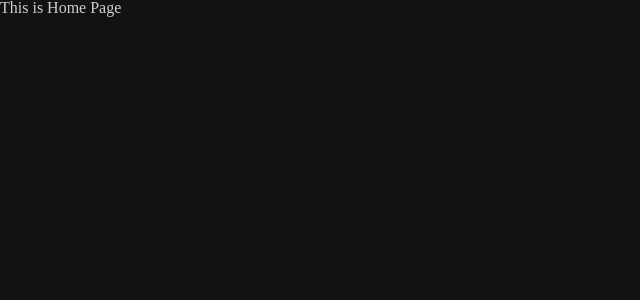
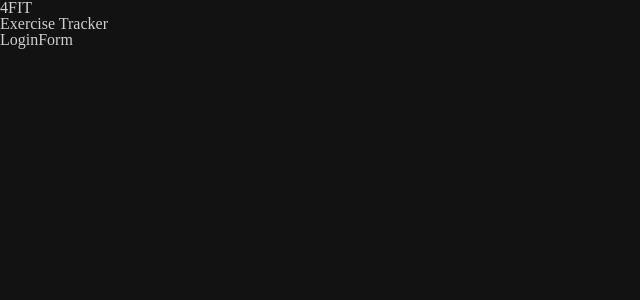
Before and after one commit to Shacript/4fit, a React (Create React App) app: page / in a window 1280 px wide. Shown: the top 300 px of the page, without its empty margins (0-640 px from the left). Built offline with nearby package versions, Linux system fonts and the light colour scheme.

Commit message:
Add 3 components and make routes file support child component follow react-router guide.

```diff
--- a/src/App.js
+++ b/src/App.js
@@ -14,8 +14,16 @@ function App() {
     <div className="App">
       <main>
         <Routes>
-          {routes.map(({ path, component }, route_key) => (
-            <Route path={path} element={component} key={route_key} />
+          {routes.map(({ path, component, childComponents }, route_key) => (
+            <Route path={path} element={component} key={route_key}>
+              {childComponents.map((child, childRoute_key) => (
+                <Route
+                  path={child.path}
+                  element={child.component}
+                  key={childRoute_key}
+                />
+              ))}
+            </Route>
           ))}
         </Routes>
       </main>
--- a/src/app/route.js
+++ b/src/app/route.js
@@ -1,7 +1,29 @@
+import React from "react";
+
+const AuthenticationPage = React.lazy(() =>
+  import("../pages/AuthenticationPage/AuthenticationPage")
+);
+const LoginForm = React.lazy(() =>
+  import("../components/Authentication/LoginForm/LoginForm")
+);
+const RegisterForm = React.lazy(() =>
+  import("../components/Authentication/RegisterForm/RegisterForm")
+);
+
 const routes = [
   {
     path: "/",
-    component: <h1>This is Home Page</h1>,
+    component: <AuthenticationPage />,
+    childComponents: [
+      {
+        path: "/",
+        component: <LoginForm />,
+      },
+      {
+        path: "register",
+        component: <RegisterForm />,
+      },
+    ],
   },
 ];
 
--- /dev/null
+++ b/src/components/Authentication/LoginForm/LoginForm.js
@@ -0,0 +1,5 @@
+const LoginForm = () => {
+  return <div>LoginForm</div>;
+};
+
+export default LoginForm;
--- /dev/null
+++ b/src/components/Authentication/RegisterForm/RegisterForm.js
@@ -0,0 +1,5 @@
+const RegisterForm = () => {
+  return <div>RegisterForm</div>;
+};
+
+export default RegisterForm;
--- a/src/pages/AuthenticationPage/AuthenticationPage.js
+++ b/src/pages/AuthenticationPage/AuthenticationPage.js
@@ -1,7 +1,15 @@
+import { Outlet } from "react-router-dom";
+
 const AuthenticationPage = () => {
   return (
-    <div>AuthenticationPage</div>
-  )
-}
+    <div className="AuthenticationPage">
+      <div className="Logo">
+        <h2>4FIT</h2>
+        <h6>Exercise Tracker</h6>
+      </div>
+      <Outlet />
+    </div>
+  );
+};
 
-export default AuthenticationPage
+export default AuthenticationPage;
```
